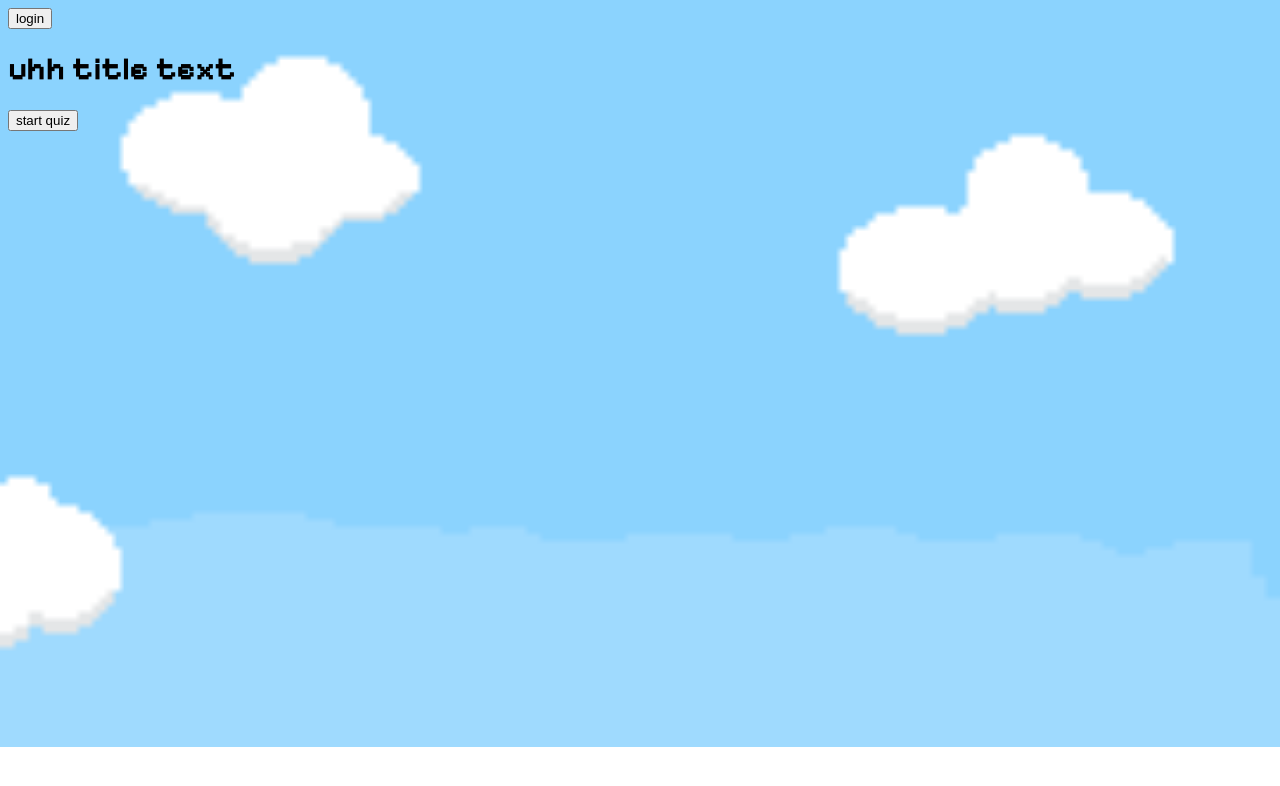
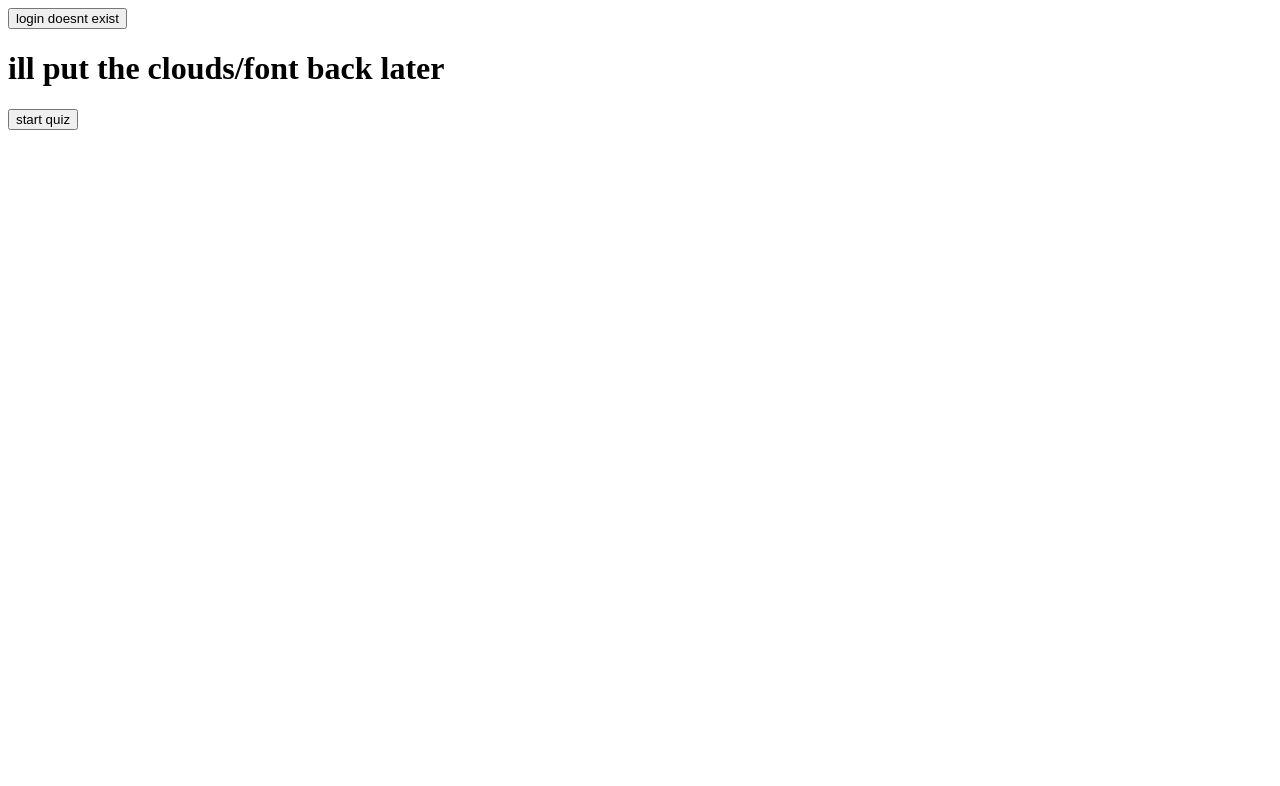
Before and after one commit to ashleyfang1/orange2, a plain HTML site: page index.html in a window 1280 px wide. Drawn offline with Linux system fonts and the light colour scheme.

Commit message:
Update index.html

```diff
--- a/index.html
+++ b/index.html
@@ -8,16 +8,17 @@
 
     <style>
         body {
-          background-image: url('clouds.png');
+        /* background-image: url('clouds.png');
           background-repeat: no-repeat;
           background-size: cover;
-          font-family: 'Pixelify Sans', sans-serif;
+          font-family: 'Pixelify Sans', sans-serif; */
         }
+
     </style>
 </head>
 <body>
-    <button>login</button>
-    <h1>uhh title text</h1>
+    <button>login doesnt exist</button>
+    <h1>ill put the clouds/font back later</h1>
     <!-- <img src="" alt="start button"> -->
     <a href="quiz.html">
         <button>start quiz</button>
```
